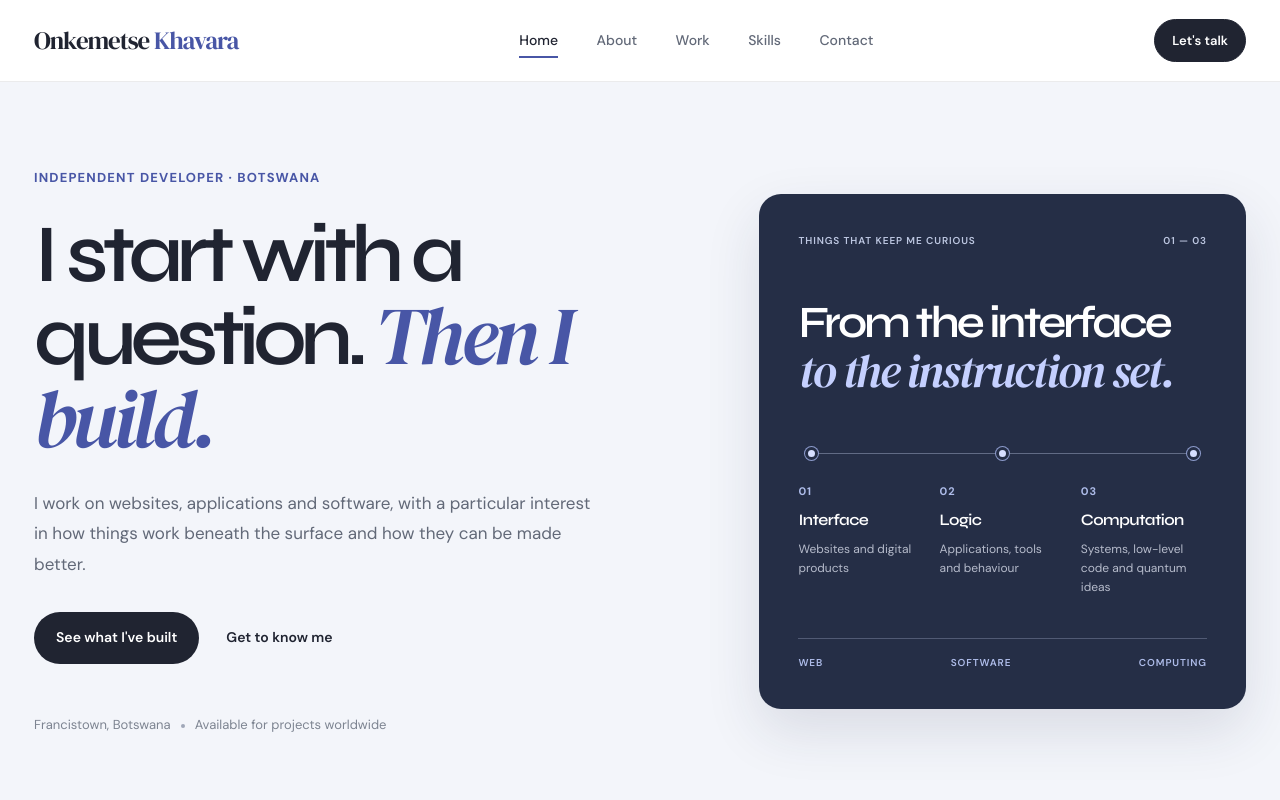
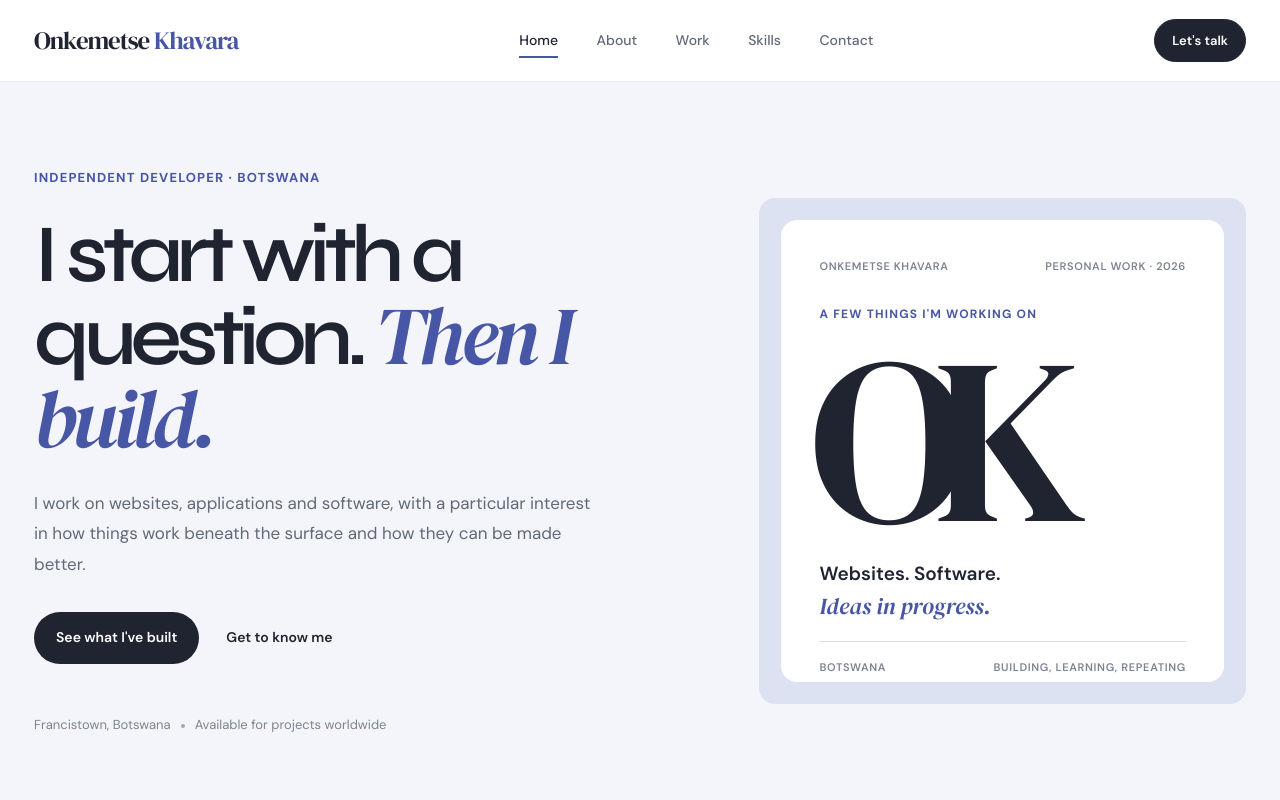
Before and after one commit to Yasuke1711/onkemetse-portfolio, a Next.js app: page / in a window 1280 px wide. Shown: the top 800 px of the page. Built offline with nearby package versions, Linux system fonts and the light colour scheme; no server answers.

Commit message:
I brought back the quieter hero panel. The workbench was trying too hard.

```diff
--- a/src/components/portfolio.tsx
+++ b/src/components/portfolio.tsx
@@ -303,39 +303,21 @@ export default function Portfolio() {
           </Reveal>
         </div>
         <Reveal delay={0.1} className="hero-visual-wrap">
-          <div className="hero-workbench">
-            <div className="workbench-topline">
-              <span>THINGS THAT KEEP ME CURIOUS</span>
-              <span>01 — 03</span>
-            </div>
-            <div className="workbench-heading">
-              <p>From the interface</p>
-              <p><em>to the instruction set.</em></p>
-            </div>
-            <div className="workbench-track" aria-hidden="true">
-              <span /><span /><span />
-            </div>
-            <div className="workbench-areas">
-              <div className="workbench-area">
-                <span>01</span>
-                <b>Interface</b>
-                <p>Websites and digital products</p>
+          <div className="hero-board">
+            <div className="hero-board-sheet">
+              <div className="hero-board-top">
+                <span>ONKEMETSE KHAVARA</span>
+                <span>PERSONAL WORK · 2026</span>
               </div>
-              <div className="workbench-area">
-                <span>02</span>
-                <b>Logic</b>
-                <p>Applications, tools and behaviour</p>
+              <div className="hero-board-main">
+                <span className="hero-board-label">A FEW THINGS I&apos;M WORKING ON</span>
+                <div className="hero-monogram" aria-hidden="true">OK</div>
+                <p>Websites. Software.<br /><em>Ideas in progress.</em></p>
               </div>
-              <div className="workbench-area">
-                <span>03</span>
-                <b>Computation</b>
-                <p>Systems, low-level code and quantum ideas</p>
+              <div className="hero-board-bottom">
+                <span>BOTSWANA</span>
+                <span>BUILDING, LEARNING, REPEATING</span>
               </div>
-            </div>
-            <div className="workbench-footer">
-              <span>WEB</span>
-              <span>SOFTWARE</span>
-              <span>COMPUTING</span>
             </div>
           </div>
         </Reveal>
```
